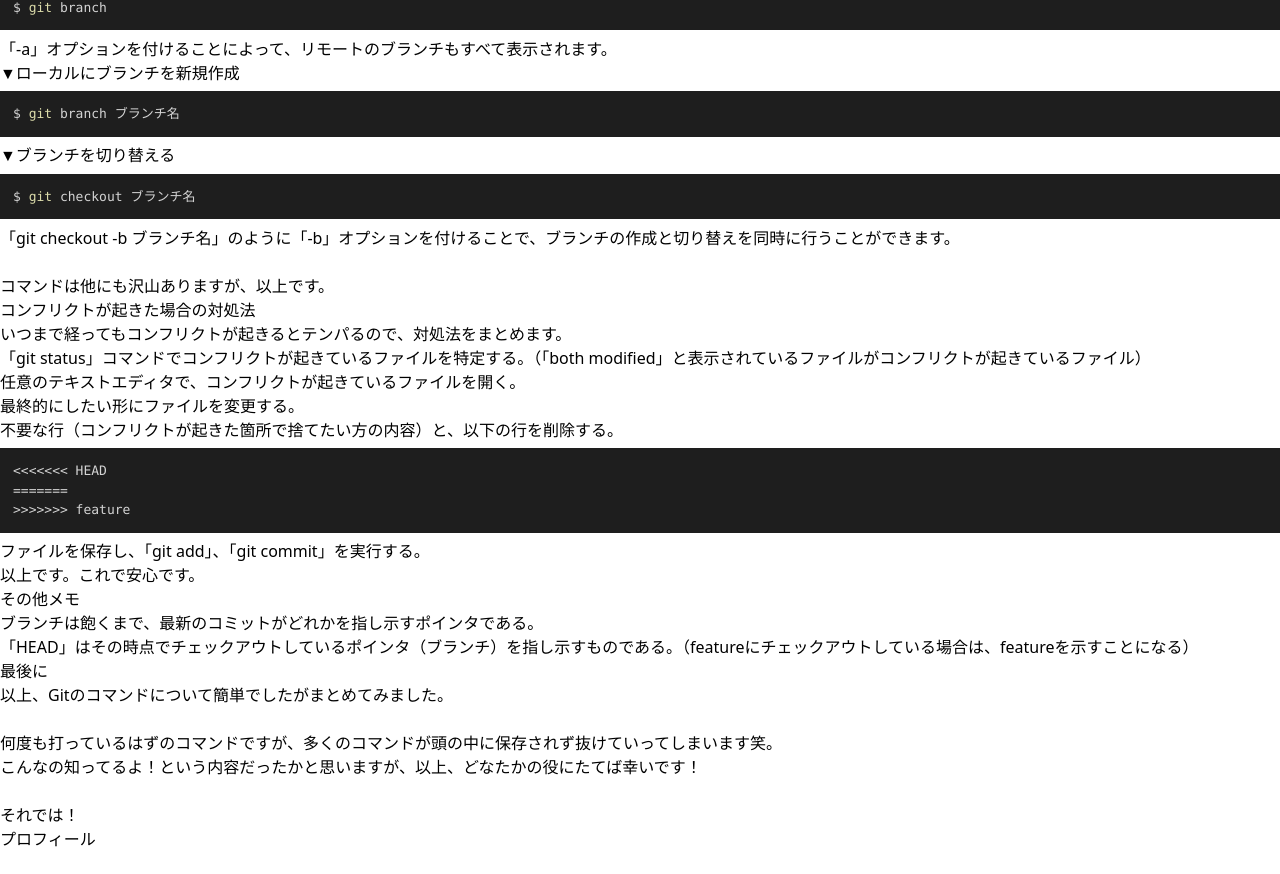
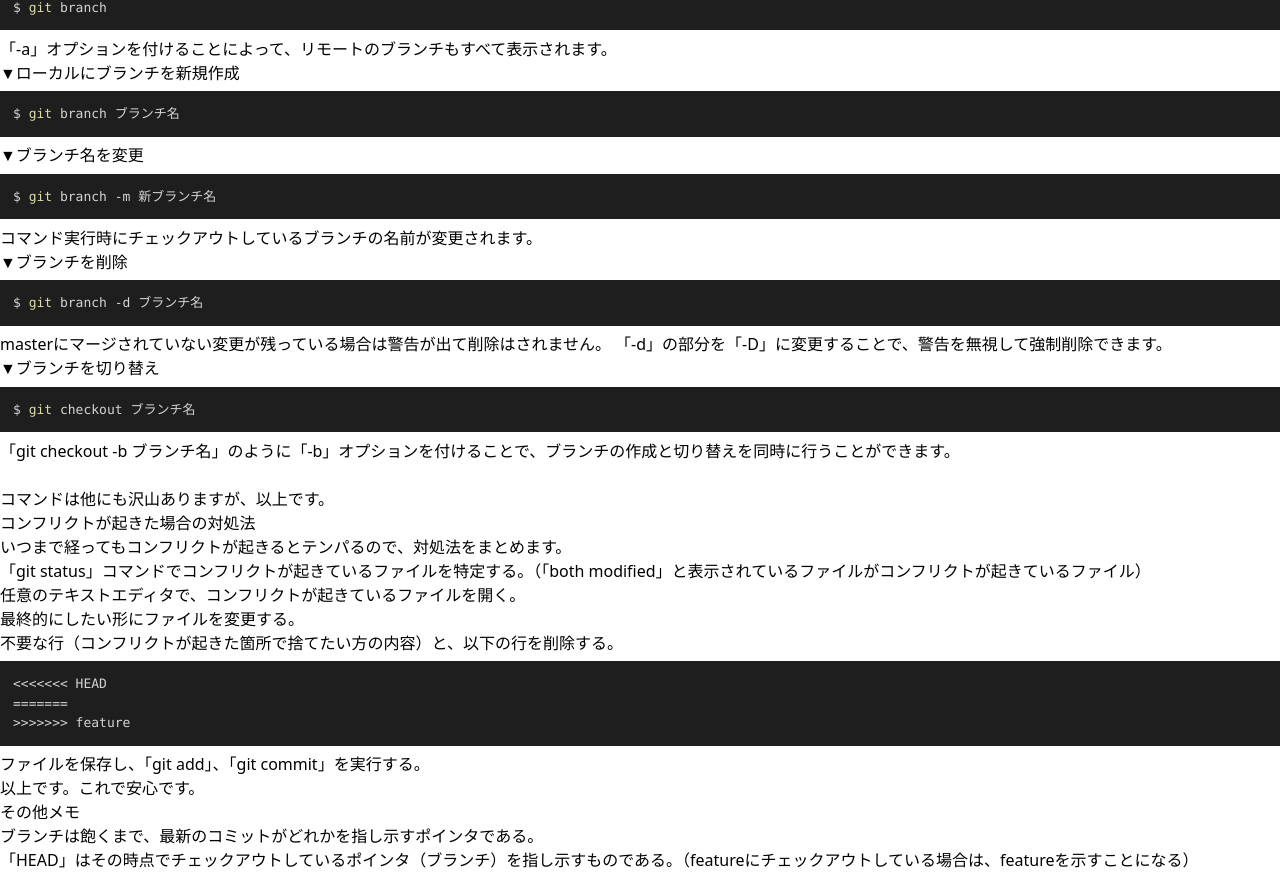
Before and after one commit to nattomatofu/blog, a Next.js app: page /posts/git-command in a window 1280 px wide. Shown: the part 3436-4310 px from the top of the page. Built offline with nearby package versions, Linux system fonts and the light colour scheme.

Commit message:
Gitコマンドの記事の目次の上のスペースを作成

```diff
--- a/src/pages/posts/git-command.js
+++ b/src/pages/posts/git-command.js
@@ -39,7 +39,7 @@ const GitCommand = () => {
 
                     <section>
                         <div className="mt-4">
-                            <p className="md:p-8">
+                            <p className="mb-8 md:p-8">
                                 今更ですが、Gitについて最近学び直しているので備忘メモとして簡単にまとめます。
                                 雑ですがコマンド以外のメモも残します。
                             </p>
@@ -227,7 +227,18 @@ const GitCommand = () => {
                                 <SyntaxHighlighter language="shell" style={vscDarkPlus} showLineNumbers={false}>
                                     {`$ git branch ブランチ名`}
                                 </SyntaxHighlighter>
-                                <p className="mt-4 font-bold">▼ブランチを切り替える</p>
+                                <p className="mt-4 font-bold">▼ブランチ名を変更</p>
+                                <SyntaxHighlighter language="shell" style={vscDarkPlus} showLineNumbers={false}>
+                                    {`$ git branch -m 新ブランチ名`}
+                                </SyntaxHighlighter>
+                                コマンド実行時にチェックアウトしているブランチの名前が変更されます。
+                                <p className="mt-4 font-bold">▼ブランチを削除</p>
+                                <SyntaxHighlighter language="shell" style={vscDarkPlus} showLineNumbers={false}>
+                                    {`$ git branch -d ブランチ名`}
+                                </SyntaxHighlighter>
+                                masterにマージされていない変更が残っている場合は警告が出て削除はされません。
+                                「-d」の部分を「-D」に変更することで、警告を無視して強制削除できます。
+                                <p className="mt-4 font-bold">▼ブランチを切り替え</p>
                                 <SyntaxHighlighter language="shell" style={vscDarkPlus} showLineNumbers={false}>
                                     {`$ git checkout ブランチ名`}
                                 </SyntaxHighlighter>
```
